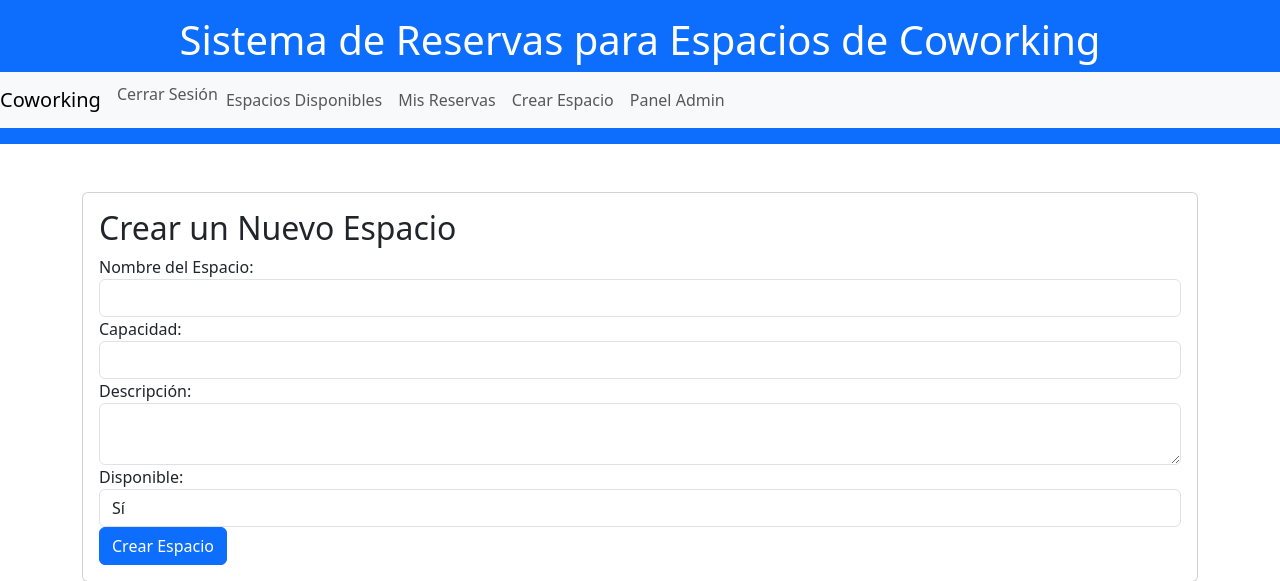
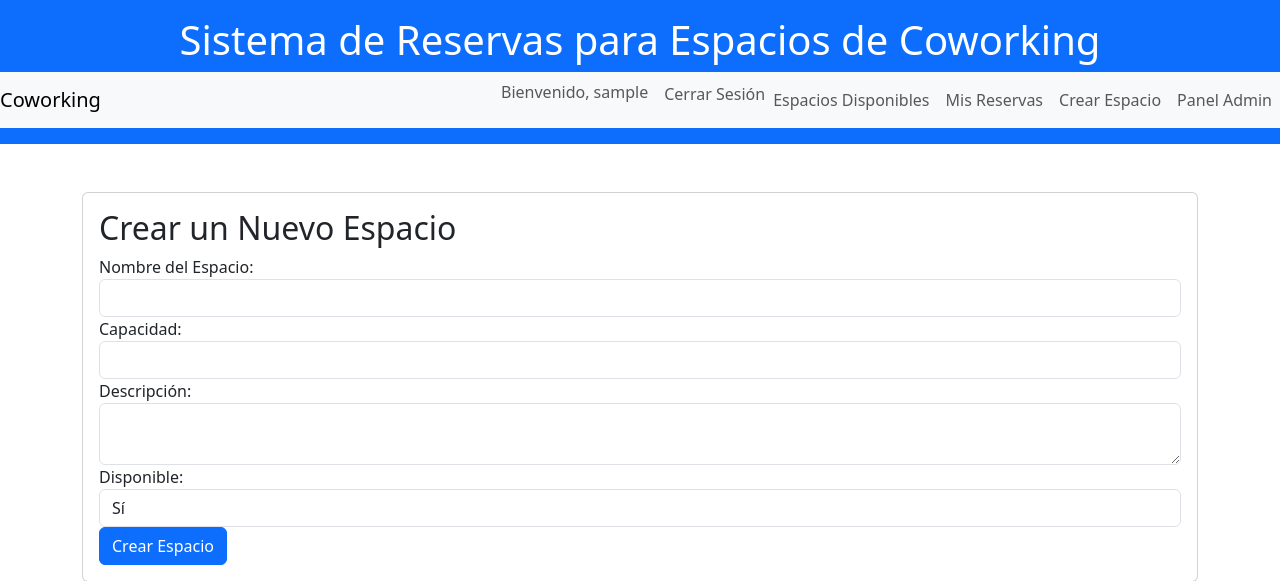
Before and after one commit to FelipeAE/espacios-coworking, a Django app: page /crear-espacio/ in a window 1280 px wide. Shown: the top 581 px of the page. Run offline with Django 5.2, Linux system fonts and the light colour scheme; the visitor is signed in with stand-in values (Sample User, id 1).

Commit message:
Update base.html
agregado que cuando se inicia sesion sale el nombre del usuario en la barra de botones

```diff
--- a/Backend/coworking_reservas/template/reservas/base.html
+++ b/Backend/coworking_reservas/template/reservas/base.html
@@ -14,9 +14,15 @@
         <h1>Sistema de Reservas para Espacios de Coworking</h1>
         <nav class="navbar navbar-expand-lg navbar-light bg-light">
             <a class="navbar-brand" href="{% url 'index' %}">Coworking</a>
-            <div class="collapse navbar-collapse">
-                <ul class="navbar-nav ml-auto">
+            <button class="navbar-toggler" type="button" data-bs-toggle="collapse" data-bs-target="#navbarNav" aria-controls="navbarNav" aria-expanded="false" aria-label="Toggle navigation">
+                <span class="navbar-toggler-icon"></span>
+            </button>
+            <div class="collapse navbar-collapse" id="navbarNav">
+                <ul class="navbar-nav ms-auto">
                     {% if user.is_authenticated %}
+                        <li class="nav-item">
+                            <span class="navbar-text me-3">Bienvenido, {{ user.username }}</span>
+                        </li>
                         <li class="nav-item">
                             <form action="{% url 'logout' %}" method="post" style="display: inline;">
                                 {% csrf_token %}
@@ -36,7 +42,6 @@
                 </ul>
             </div>
         </nav>
-
     </header>
 
     <main class="container mt-5">
```
